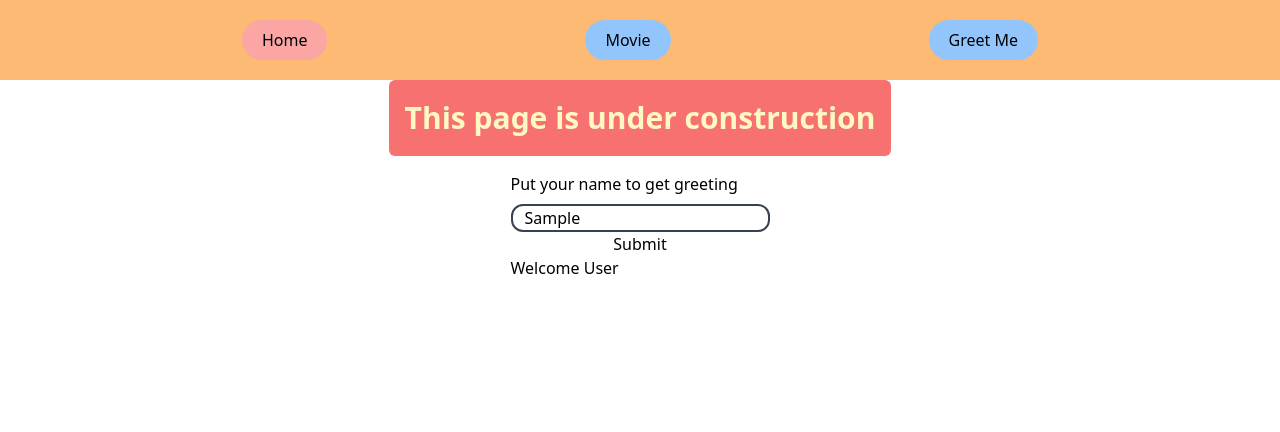
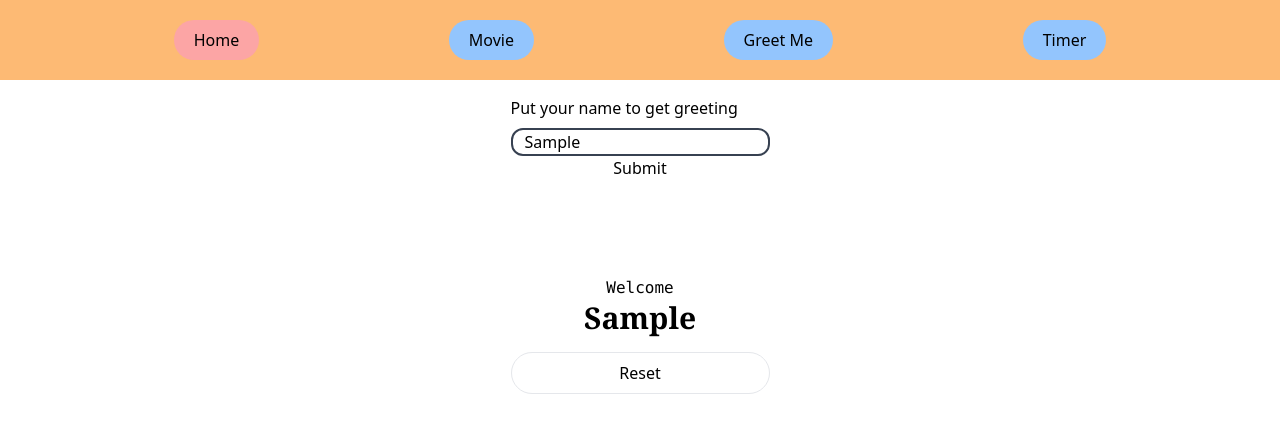
Before and after one commit to AfifJ/learn-react-basic, a React (Vite) app: page /greet in a window 1280 px wide. Both pictures are taken after typing "Sample" into the empty fields and a click on the button "Submit". Shown: the top 432 px of the page. Built offline with nearby package versions, Linux system fonts and the light colour scheme.

Commit message:
🚀: greet user now works

```diff
--- a/src/App.jsx
+++ b/src/App.jsx
@@ -1,6 +1,6 @@
 import React, { useState } from "react";
 import { BrowserRouter as Router, Routes, Route, NavLink } from "react-router-dom";
-import { MovieSearch, Home, GreetMe } from "./pages";
+import { MovieSearch, Home, GreetMe, Timer } from "./pages";
 
 
 const App = () => {
@@ -8,21 +8,25 @@ const App = () => {
     <>
     <Router>
 
-      <div className="py-5 justify-evenly flex gap-4 bg-orange-300">
-      <NavLink to="/" className="bg-red-300 px-5 py-2 rounded-full">
+      <div className="flex gap-4 py-5 bg-orange-300 justify-evenly">
+      <NavLink to="/" className="px-5 py-2 bg-red-300 rounded-full">
         Home
       </NavLink>
-      <NavLink to="/MovieSearch" className="bg-blue-300 px-5 py-2 rounded-full">
+      <NavLink to="/movie-search" className="px-5 py-2 bg-blue-300 rounded-full">
         Movie
       </NavLink>
-      <NavLink to="/greet" className="bg-blue-300 px-5 py-2 rounded-full">
+      <NavLink to="/greet" className="px-5 py-2 bg-blue-300 rounded-full">
         Greet Me
+      </NavLink>
+      <NavLink to="/timer" className="px-5 py-2 bg-blue-300 rounded-full">
+        Timer
       </NavLink>
 
       </div>
       <Routes>
-        <Route path="/MovieSearch" element={<MovieSearch />} />
+        <Route path="/movie-search" element={<MovieSearch />} />
         <Route path="/greet" element={<GreetMe />} />
+        <Route path="/timer" element={<Timer />} />
         <Route path="/" element={<Home />}  />
       </ Routes>
     </Router>
--- a/src/components/Welcome.jsx
+++ b/src/components/Welcome.jsx
@@ -1,7 +1,10 @@
-const Welcome = ({user = "User"}) => {
+const Welcome = ({ greetName }) => {
   return (
-    <div>Welcome {user}</div>
-  )
-}
+    <div className="flex flex-col mt-24">
+      <div className="mx-auto font-mono w-fit">Welcome</div>
+      <span className="mx-auto font-serif text-3xl font-bold capitalize w-fit">{greetName}</span>
+    </ div>
+  );
+};
 
-export default Welcome
+export default Welcome;
--- a/src/pages/GreetMe.jsx
+++ b/src/pages/GreetMe.jsx
@@ -3,30 +3,38 @@ import { Welcome } from "../components";
 
 const GreetMe = () => {
   const [name, setName] = useState("");
-  const [User, setUser] = useState("");
+  const [user, setUser] = useState("");
   return (
     <>
-      <div className="py-5 mx-auto text-3xl bg-red-400 text-yellow-100 font-bold rounded-md px-4 max-w-fit">
+      {/* <div className="px-4 py-5 mx-auto text-3xl font-bold text-yellow-100 bg-red-400 rounded-md max-w-fit">
         This page is under construction
-      </div>
-      <div className="mx-auto max-w-fit my-4">
+      </div> */}
+      <div className="mx-auto my-4 max-w-fit">
         <div>Put your name to get greeting</div>
         <form
-          onSubmit={(e) => {
+          onSubmit={(e, name) => {
             e.preventDefault();
-            setUser(name);
+            setUser(e.target.children[0].defaultValue);
           }}
           className="flex flex-col my-2"
         >
           <input
             type="text"
             value={name}
+            autoFocus
             onInput={(e) => setName(e.target.value)}
-            className="border-2 border-gray-700 rounded-xl px-3"
+            className="px-3 border-2 border-gray-700 rounded-xl"
           />
           <button type="submit">Submit</button>
-          <Welcome name={name} />
         </form>
+        {
+          user && (
+            <>
+            <Welcome greetName={user} />
+            <button className="w-full py-2 mt-4 border hover:bg-purple-300 rounded-3xl" onClick={() => {setUser(""); setName("")}}>Reset</button>
+            </>
+            )
+          }
       </div>
     </>
   );
--- /dev/null
+++ b/src/pages/Timer.jsx
@@ -0,0 +1,12 @@
+const Timer = () => {
+  return (
+    <>
+      <div className="mx-auto max-w-fit">
+        <p>This timer is built using useRef from React js</p>
+        <div>Timer</div>
+      </div>
+    </>
+  );
+};
+
+export default Timer;
--- a/src/pages/index.js
+++ b/src/pages/index.js
@@ -1,9 +1,11 @@
 import MovieSearch from "./MovieSearch";
 import Home from "./Home";
 import GreetMe from "./GreetMe";
+import Timer from "./Timer";
 
 export {
   Home,
   MovieSearch,
   GreetMe,
+  Timer,
 }
```
